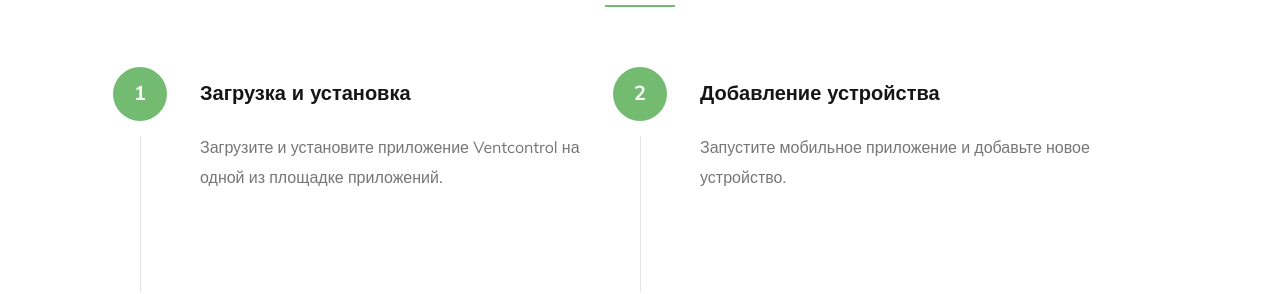
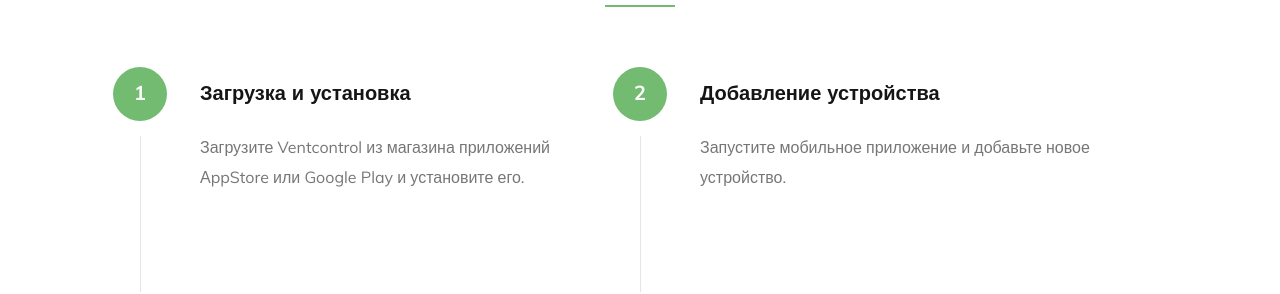
Before and after one commit to oneux-electrotest/ventcontrol, a plain HTML site: page index.html in a window 1280 px wide. Shown: the part 1860-2154 px from the top of the page. Drawn offline with Linux system fonts and the light colour scheme; files whose address does not match are found by name.

Commit message:
deploy_text

```diff
--- a/index.html
+++ b/index.html
@@ -249,7 +249,7 @@
 
                     <div class="bgrid step" data-item="1">
                         <h3>Загрузка и установка</h3>
-                        <p>Загрузите и установите приложение Ventcontrol на одной из площадке приложений.
+                        <p>Загрузите Ventcontrol из магазина приложений АppStore или Google Play и установите его.
                         </p>
                     </div>
 
```
